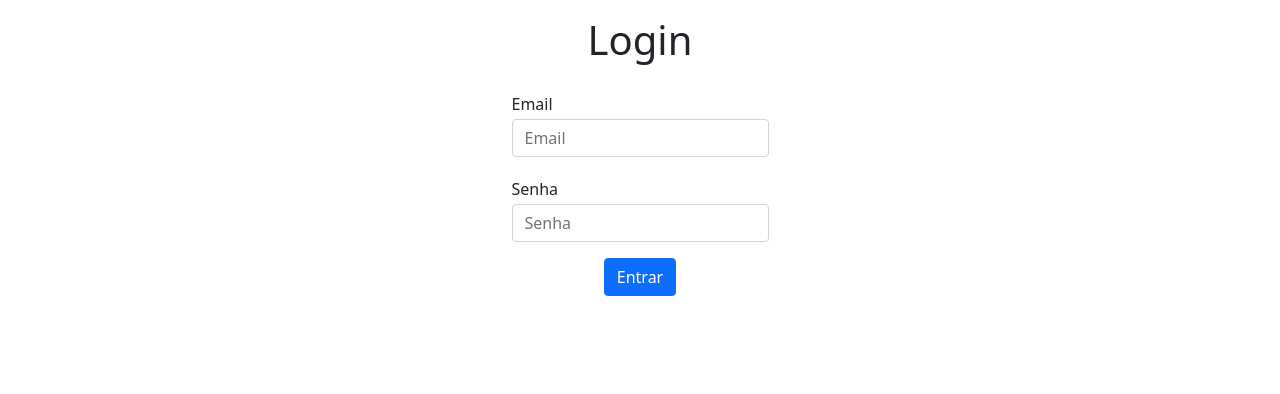
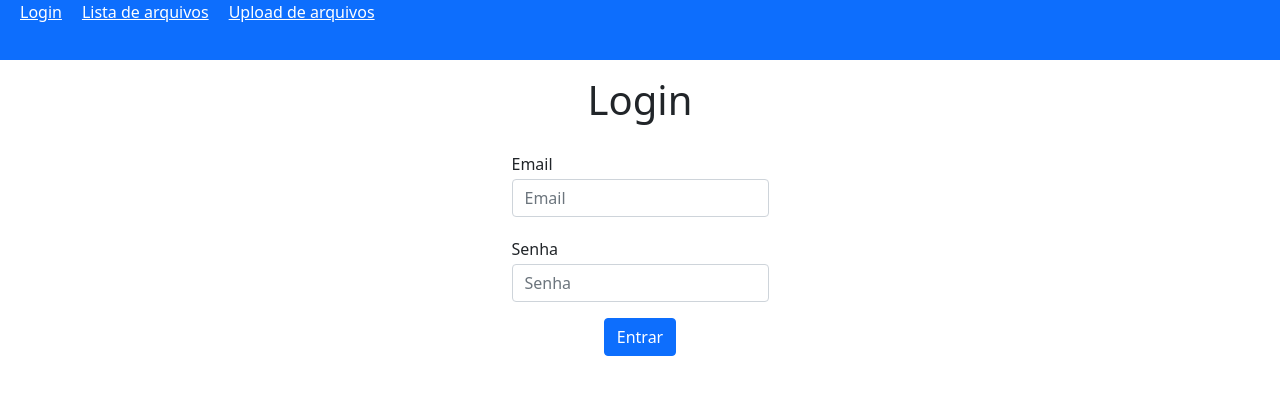
Before and after one commit to teixeirista/projeto-vue, a Vue app: page /#/ in a window 1280 px wide. Shown: the top 394 px of the page. Built offline with nearby package versions, Linux system fonts and the light colour scheme.

Commit message:
autenticação

```diff
--- a/src/App.vue
+++ b/src/App.vue
@@ -1,5 +1,6 @@
 <template>
   <div id="app">
+    <Header/>
     <router-view></router-view>
   </div>
 </template>
@@ -7,9 +8,12 @@
 
 <script>
 //import './styles/global.css';
+import Header from './pages/views/Header.vue';
 
 export default {
   name: 'App',
-
+  components: {
+    Header
+  }
 }
 </script>
--- a/src/main.js
+++ b/src/main.js
@@ -4,6 +4,7 @@ import VueRouter from 'vue-router'
 import LoginComponent from './pages/views/LoginComponent'
 import HomeComponent from './pages/views/HomeComponent'
 import Upload from './pages/views/Upload'
+import Guard from './services/middleware.js'
 
 import { BootstrapVue, IconsPlugin } from 'bootstrap-vue'
 import 'bootstrap/dist/css/bootstrap.css'
@@ -18,8 +19,8 @@ Vue.use(VueRouter)
 
 const routes = [
   { path: '/', name:'login', component: LoginComponent },
-  { path: '/home', name:'home', component: HomeComponent },
-  { path: '/upload', name:'upload', component: Upload }
+  { path: '/home', name:'home', component: HomeComponent, beforeEnter: Guard.auth },
+  { path: '/upload', name:'upload', component: Upload, beforeEnter: Guard.auth  }
 ]
 
 const router = new VueRouter({
--- /dev/null
+++ b/src/pages/views/Header.vue
@@ -0,0 +1,40 @@
+<template>
+	<header>
+		<nav>
+			<div>
+				<a href="/" class="itens">Login</a>
+				<a href="/#/home" class="itens">Lista de arquivos</a>
+				<a href="/#/upload" class="itens">Upload de arquivos</a>
+			</div>
+		</nav>
+	</header>
+</template>
+
+<script>
+
+
+export default {
+	name: 'Header',
+
+
+}
+</script>
+
+<style scoped>
+
+header {
+	background-color: #0d6efd;
+	width:100%;
+	height: 60px;
+}
+
+.itens {
+	margin-left: 20px;
+	color:white;
+	flex-direction: column;
+	justify-content: center;
+	align-items: center;
+	text-align: center;
+}
+
+</style>
--- a/src/pages/views/Upload.vue
+++ b/src/pages/views/Upload.vue
@@ -1,7 +1,7 @@
 <template>
 	<div class="main">
 			<h1 class="mt-3">Upload de arquivos</h1>
-			<br><br><br>
+			<br><br>
 			<input @change="newfile" type="file">
 			<br><br>
 			<button type="submit" class="btn btn-primary" @click.prevent="upload">Upload</button>
@@ -52,7 +52,6 @@ export default {
 	flex-direction: column;
 	justify-content: center;
 	align-items: center;
-
 }
 
 </style>
--- /dev/null
+++ b/src/services/middleware.js
@@ -0,0 +1,13 @@
+export default {
+	auth(to, from, next) {
+		console.log(to, from, next)
+
+		console.log(localStorage.access_token)
+
+		if(!localStorage.access_token) {
+			next('/');
+		}
+
+		next();
+	}
+}
```
